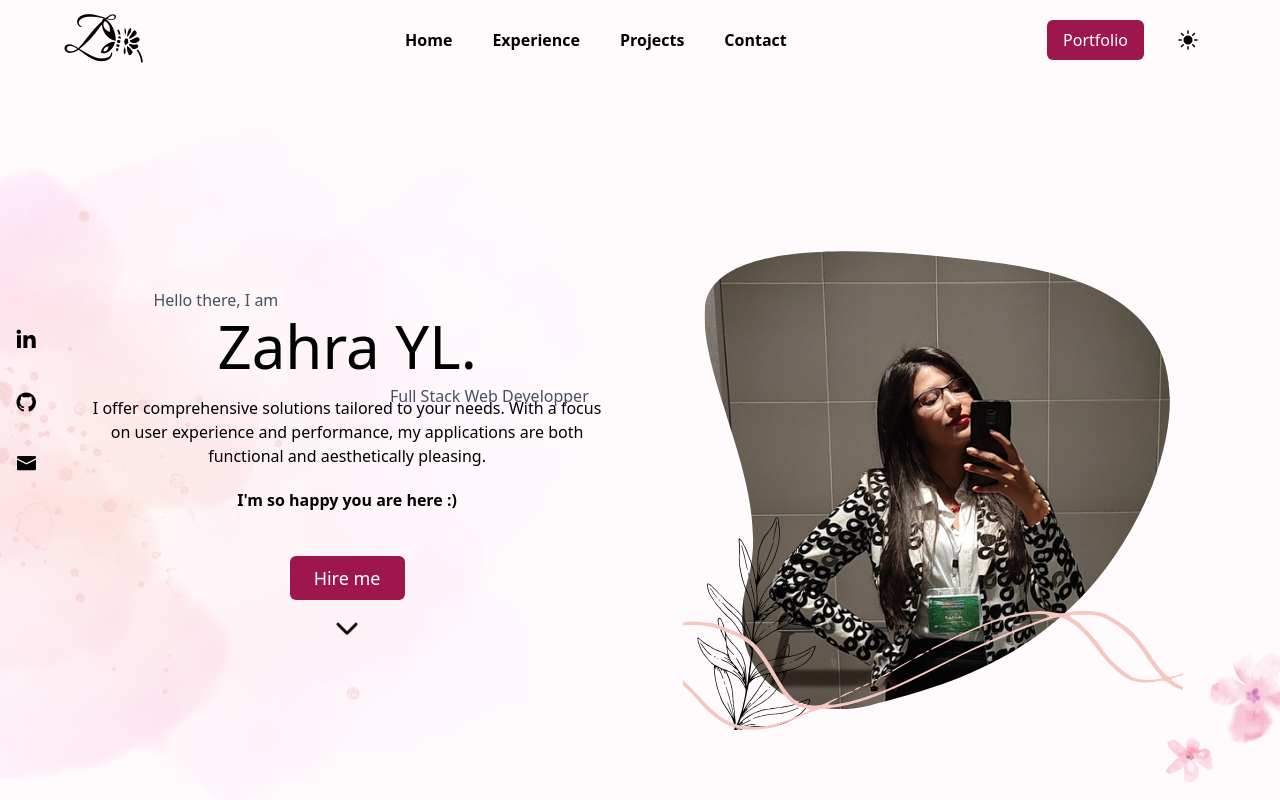
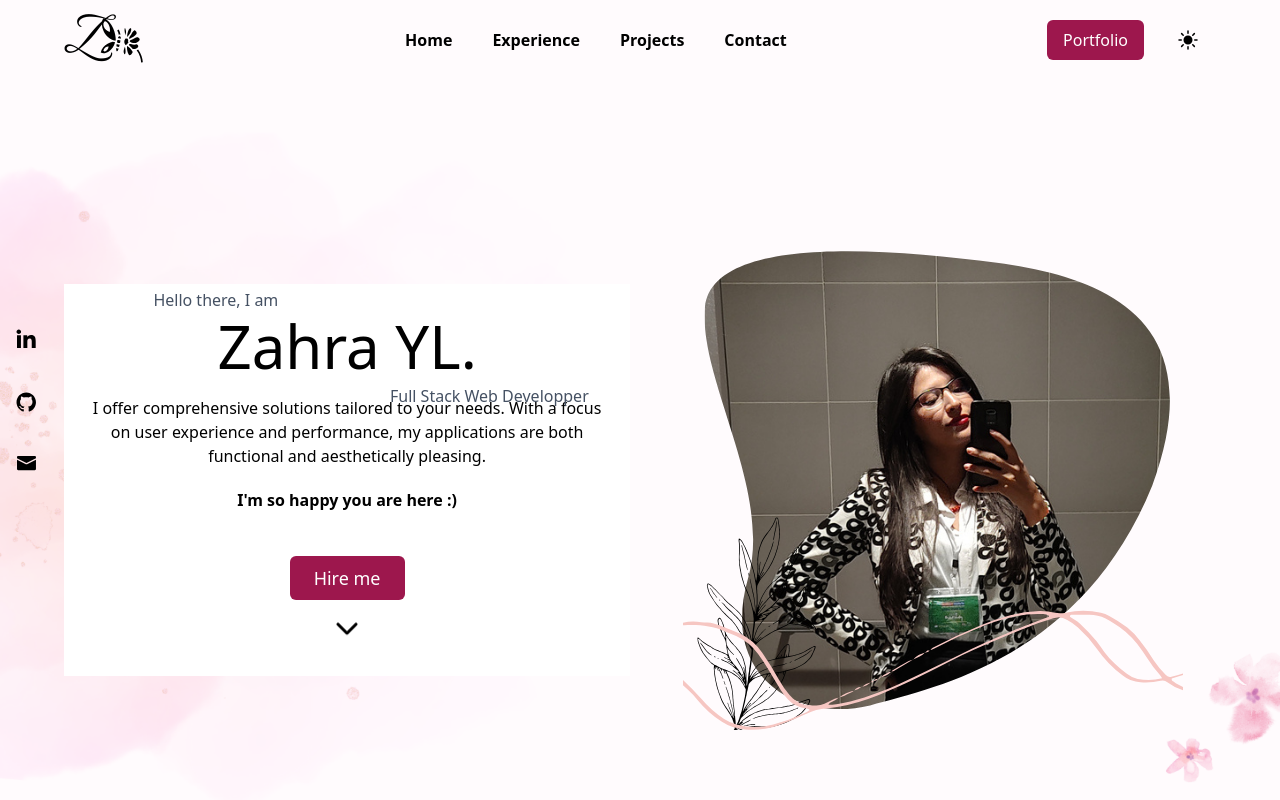
Before and after one commit to Yousra-Zahra-LATER/MyFolio, a React (Vite) app: page / in a window 1280 px wide. Shown: the top 800 px of the page. Built offline with nearby package versions, Linux system fonts and the light colour scheme.

Commit message:
'last update"

```diff
--- a/src/components/About.jsx
+++ b/src/components/About.jsx
@@ -21,8 +21,8 @@ const About = () => {
         }}
       >
         {/* first child */}
-        <div className="w-full md:w-[90%] flex md:flex-row gap-5 items-center justify-center flex-col-reverse my-16">
-          <div className="w-full md:w-1/2 flex flex-col items-center py-8 px-2 gap-5">
+        <div className=" w-[90%] flex md:flex-row gap-5 items-center justify-center flex-col-reverse my-16">
+          <div className="bg-white  md:w-1/2 flex flex-col items-center py-8 px-2 gap-5">
             <div className="w-auto">
               <motion.h4
                 viewport={{ once: true }}
@@ -72,7 +72,7 @@ const About = () => {
               />
             </LazyMotion>
           </div>
-          <div className="w-full md:w-1/2 flex justify-center">
+          <div className=" md:w-1/2 flex justify-center">
             <LazyMotion features={domAnimation} strict>
               <m.div
                 initial={{ x: 100, opacity: 0 }}
```
